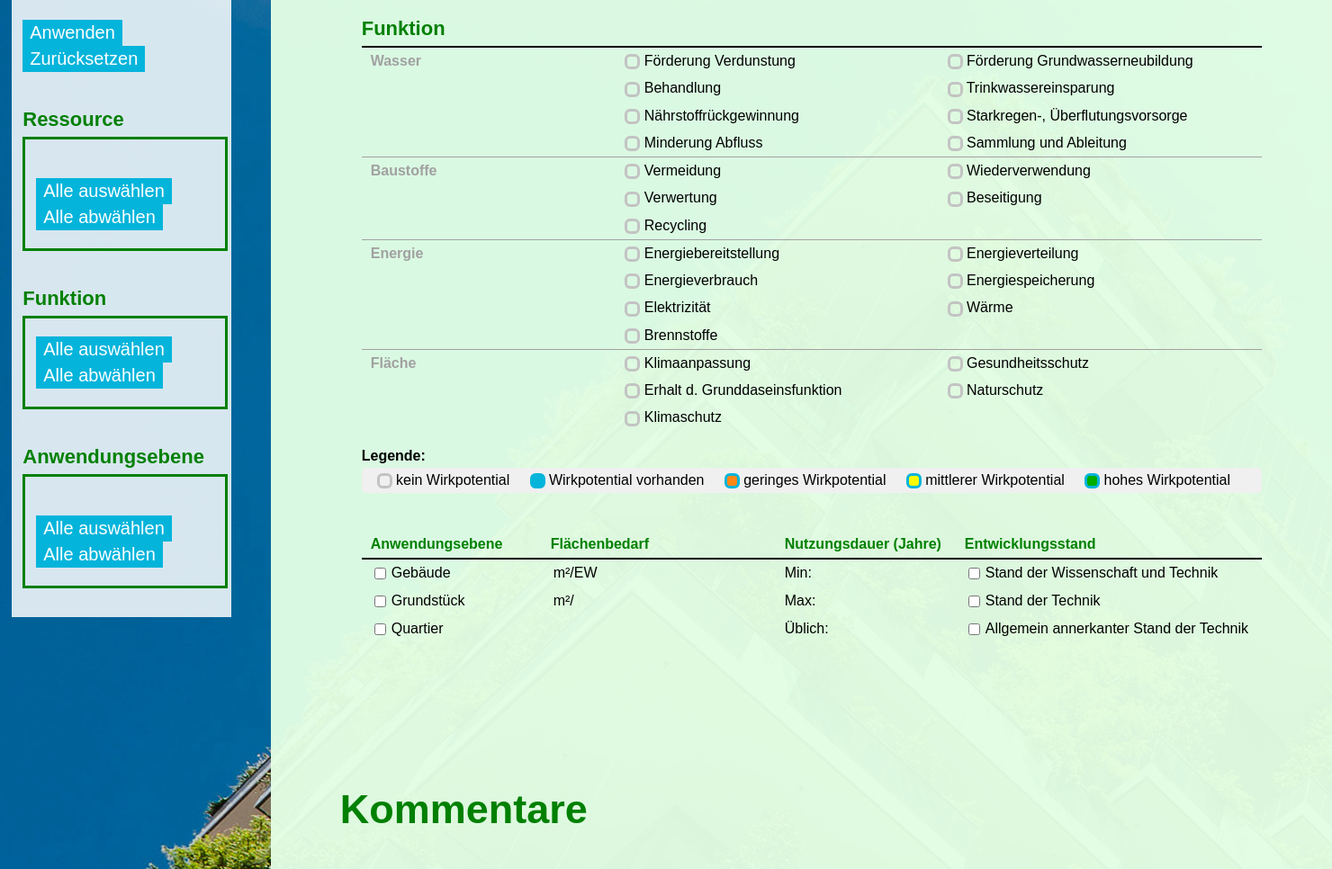
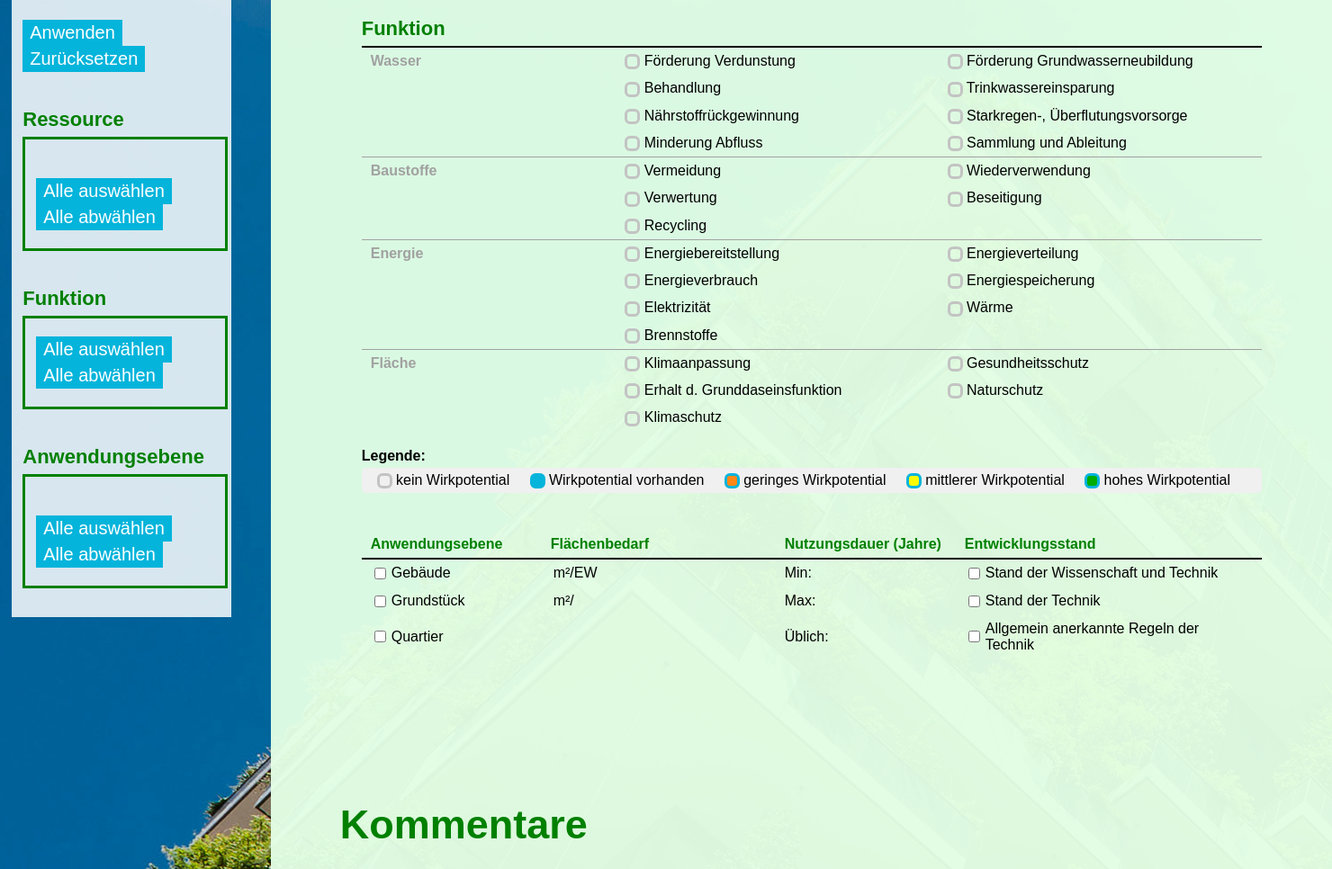
Before and after one commit to pramitghosh/R2Q_Frontend, a PHP site: page /details.php?id=1 in a window 1480 px wide; the page is wider, and only the part inside the window is pictured. Shown: the part 413-1379 px from the top of that part at 90% size. Run offline with PHP 8.4, Linux system fonts and the light colour scheme; data that the repository does not hold is empty.

Commit message:
Allgemein anerkannten Regeln der Technik - Checkbox fixed

```diff
--- a/details.php
+++ b/details.php
@@ -205,7 +205,7 @@
 									<td><div class="cell-flex"><div class="cbCenter"><input type="checkbox"  <?php echo ($r_anwendungsebeneQuartier==1)? "checked":""; ?> onclick="return false;"></div> <div class="cbCenter"> Quartier</div></div></td>
 									<td></td>
 									<td><?php echo "Üblich:&nbsp; &nbsp; &nbsp; &nbsp;" . $r_Nutzungsdauer_ueblich ?></td>
-									<td><div class="cell-flex"><div class="cbCenter"><input type="checkbox"  <?php echo ($r_EntwicklungsstandAnerkanntTechnik==1)? "checked":""; ?> onclick="return false;"></div> <div class="cbCenter"> Allgemein annerkanter Stand der Technik</div></div></td>
+									<td><div class="cell-flex"><div class="cbCenter"><input type="checkbox"  <?php echo ($r_EntwicklungsstandAnerkanntTechnik==1)? "checked":""; ?> onclick="return false;"></div> <div class="cbCenter"> Allgemein anerkannte Regeln der Technik</div></div></td>
 								</tr>
 							</tbody>
 						</table>
--- a/outputValues.php
+++ b/outputValues.php
@@ -168,7 +168,7 @@
 
 		$r_EntwicklungsstandWissenschaftTechnik = get_wert("'Entwicklungsstand'","'Stand der Wissenschaft und Technik'");
 		$r_EntwicklungsstandTechnik = get_wert("'Entwicklungsstand'","'Stand der Technik'");
-		$r_EntwicklungsstandAnerkanntTechnik = get_wert("'Entwicklungsstand'","'mAllgemein annerkannter Stand der Technikin'");
+		$r_EntwicklungsstandAnerkanntTechnik = get_wert("'Entwicklungsstand'","'Allgemein annerkannter Stand der Technik'");
 		$r_Sammelhinweis = get_wert_pd("'Sammelhinweis'","'Hinweis'");
 
 		$r_Funktionsbeschreibung = get_wert_pd("'Funktionsbeschreibung und Aufbau'");
```
